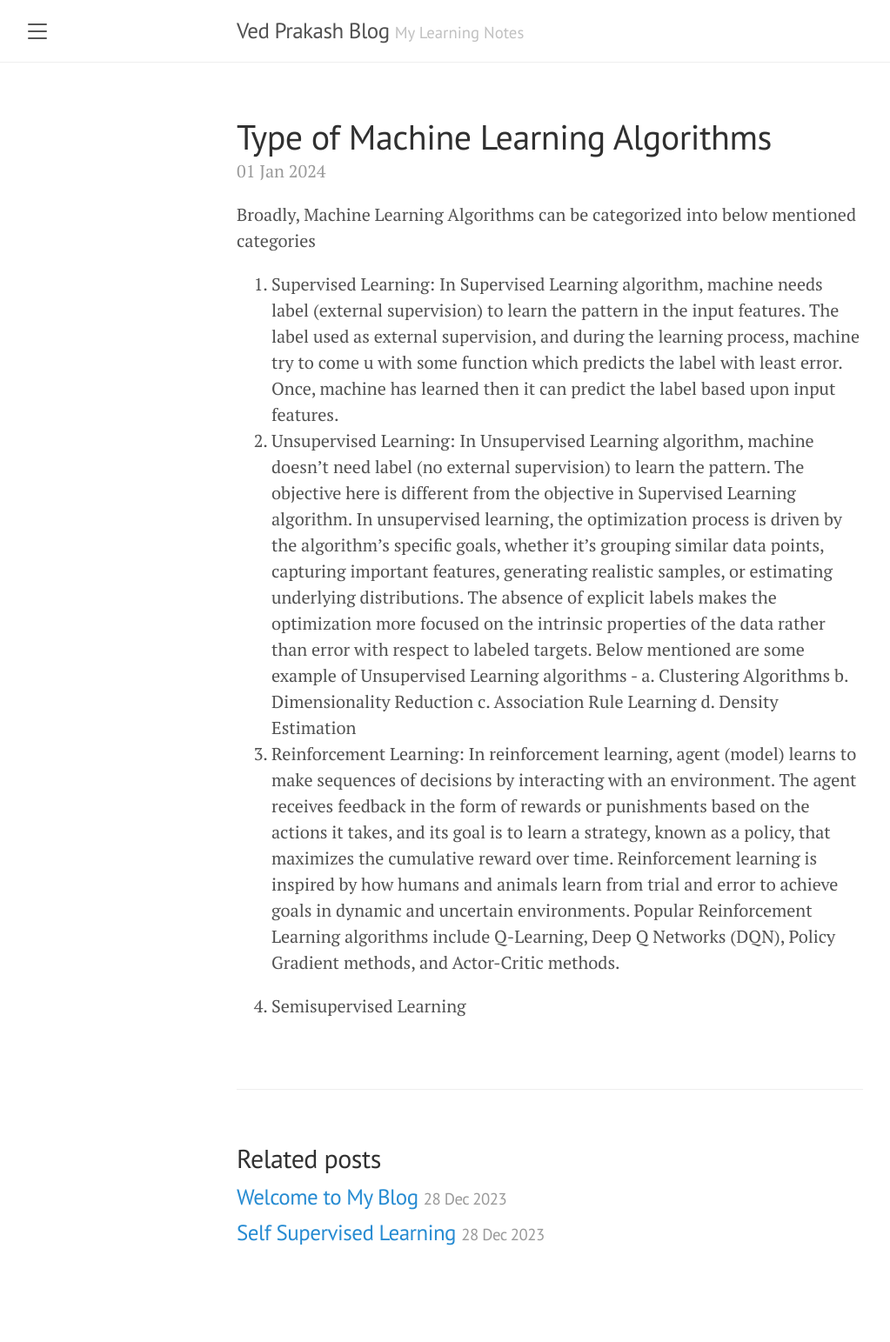
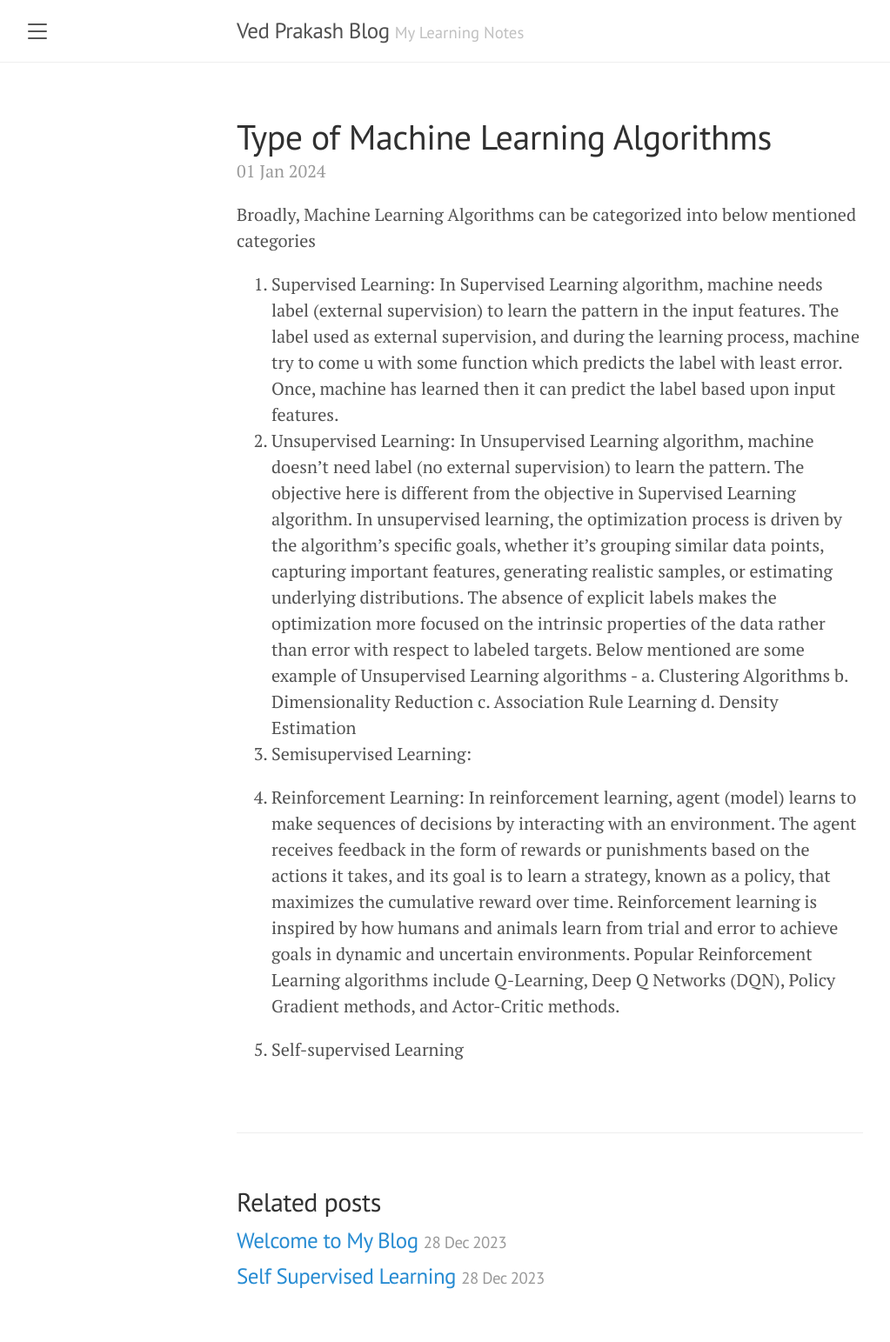
Before and after one commit to Ved-Prakash-Singh/Ved-Prakash-Singh.github.io, a Jekyll site: the page built from _posts/2024-01-01-Self Supervised Learning.md, in a window 1280 px wide. Shown: the whole page at 87% size, without its empty margins (8-1031 px from the left). Built offline with Jekyll 4.4.1, drawn with Linux system fonts in a browser that asks for light colours; before the commit the page ends 1493 px from its top, so only the background shows below that.

Commit message:
Update 2024-01-01-Self Supervised Learning.md

```diff
--- a/_posts/2024-01-01-Self Supervised Learning.md
+++ b/_posts/2024-01-01-Self Supervised Learning.md
@@ -11,6 +11,8 @@ Broadly, Machine Learning Algorithms can be categorized into below mentioned cat
    b. Dimensionality Reduction
    c. Association Rule Learning
    d. Density Estimation
-3. Reinforcement Learning: In reinforcement learning, agent (model) learns to make sequences of decisions by interacting with an environment. The agent receives feedback in the form of rewards or punishments based on the actions it takes, and its goal is to learn a strategy, known as a policy, that maximizes the cumulative reward over time. Reinforcement learning is inspired by how humans and animals learn from trial and error to achieve goals in dynamic and uncertain environments. Popular Reinforcement Learning algorithms include Q-Learning, Deep Q Networks (DQN), Policy Gradient methods, and Actor-Critic methods.
+3. Semisupervised Learning:
 
-4. Semisupervised Learning
+4. Reinforcement Learning: In reinforcement learning, agent (model) learns to make sequences of decisions by interacting with an environment. The agent receives feedback in the form of rewards or punishments based on the actions it takes, and its goal is to learn a strategy, known as a policy, that maximizes the cumulative reward over time. Reinforcement learning is inspired by how humans and animals learn from trial and error to achieve goals in dynamic and uncertain environments. Popular Reinforcement Learning algorithms include Q-Learning, Deep Q Networks (DQN), Policy Gradient methods, and Actor-Critic methods.
+
+5. Self-supervised Learning
```
